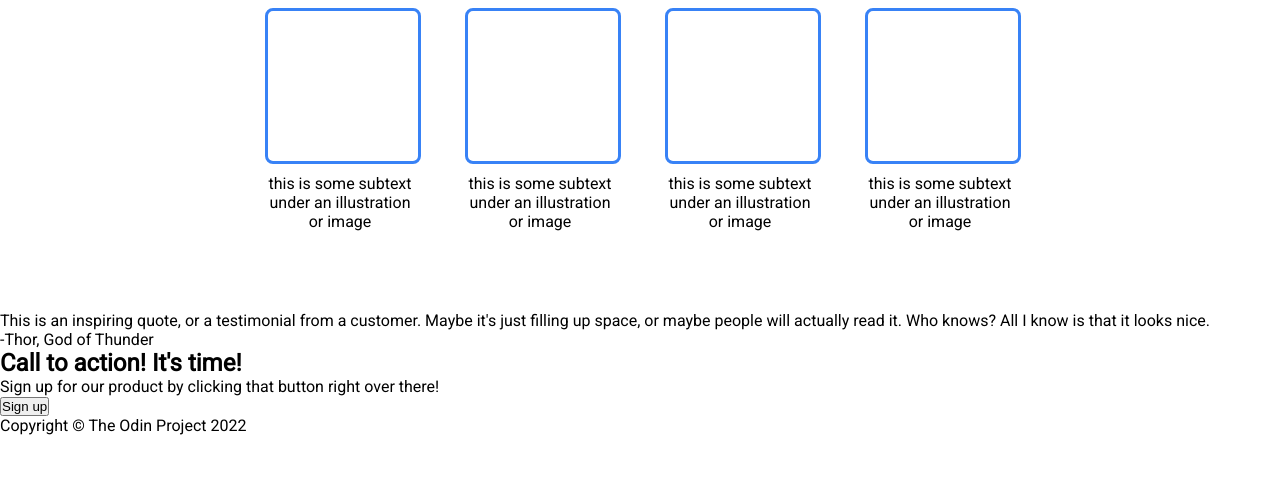
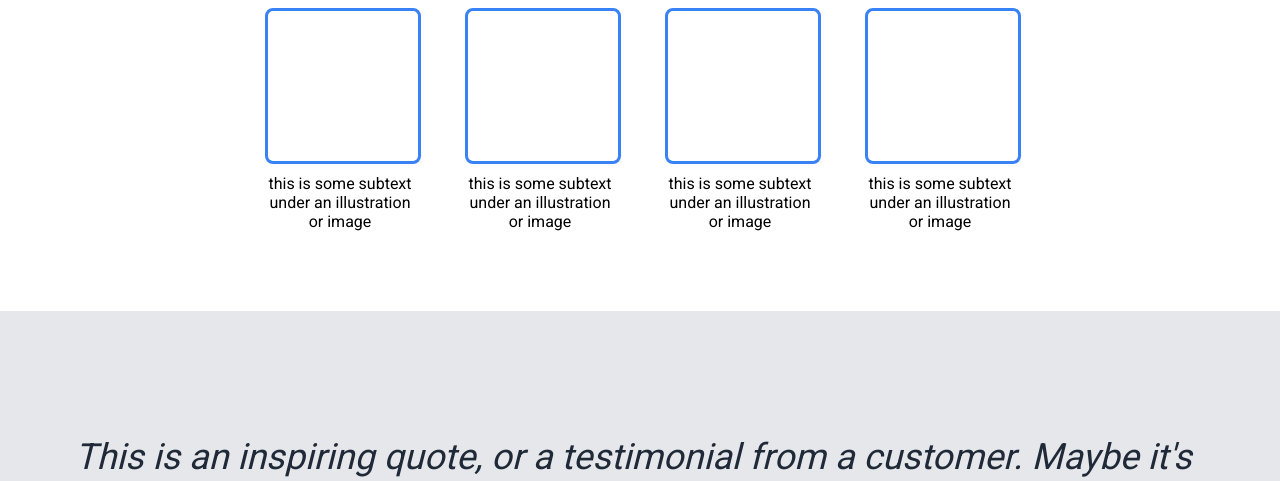
Before and after one commit to seeniik/odin-landing-page, a plain HTML site: page index.html in a window 1280 px wide. Shown: the part 455-936 px from the top of the page. Before the commit the page ends 890 px from the top, so only its background shows below. Drawn offline with Linux system fonts and the light colour scheme.

Commit message:
Style Testimonial section with positioning and colors

```diff
--- a/styles.css
+++ b/styles.css
@@ -103,6 +103,31 @@ a {
     text-align: center;
 }
 
+/*-----TESTIMONIAL-----*/
+
+.testimonial {
+    display: flex;
+    flex-direction: column;
+    background-color: #E5E7EB;
+    padding: 75px;
+}
+
+.quote {
+    font-size: 36px;
+    font-style: italic;
+    font-weight: 100;
+    color: #1F2937;
+    margin-top: 50px;
+    align-self: center;
+}
+
+.quote-source {
+   color: #1F2937;
+   font-weight: bold;
+   align-self: flex-end;
+}
+
+
 /*
 .img-box {
     background-color: gray;
```
